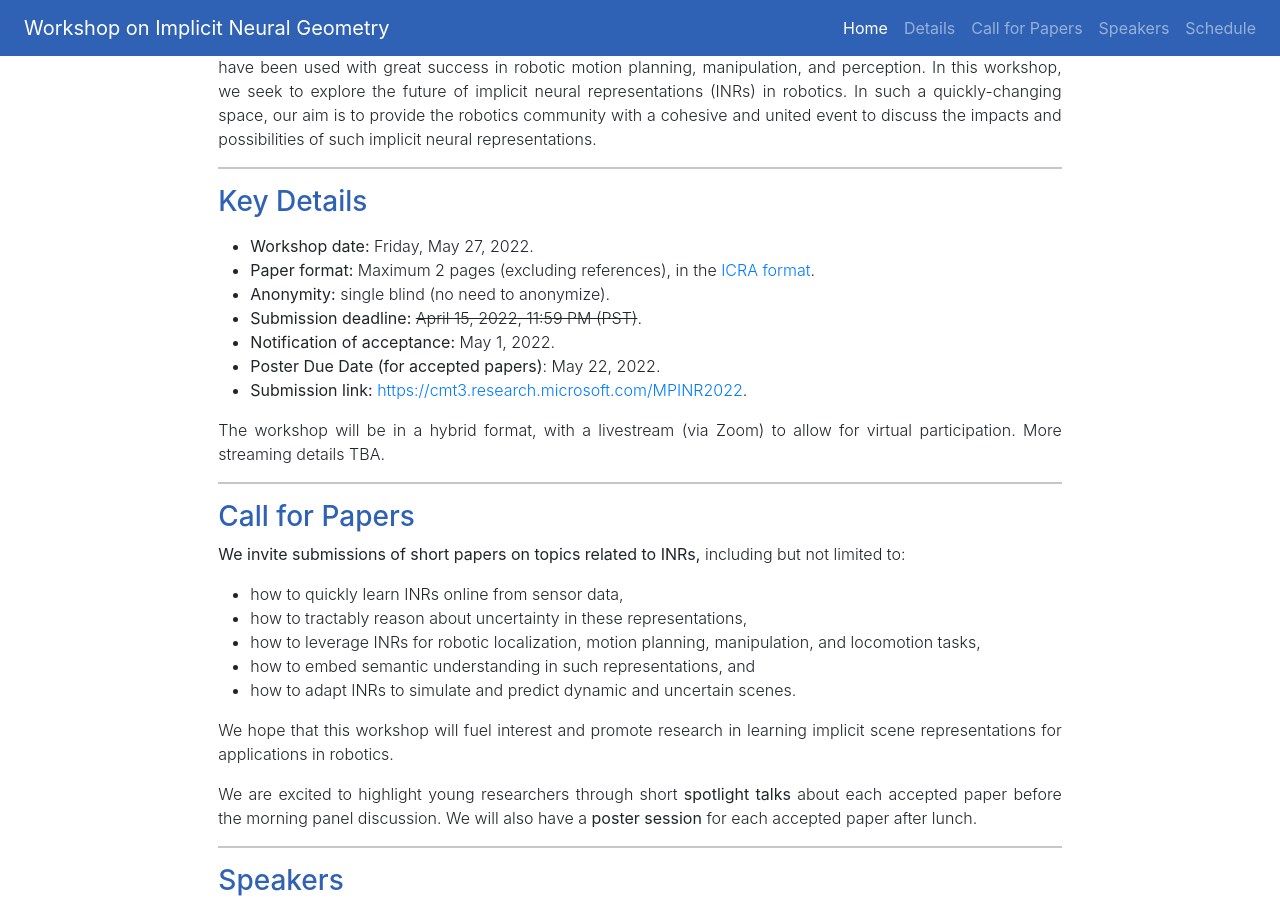
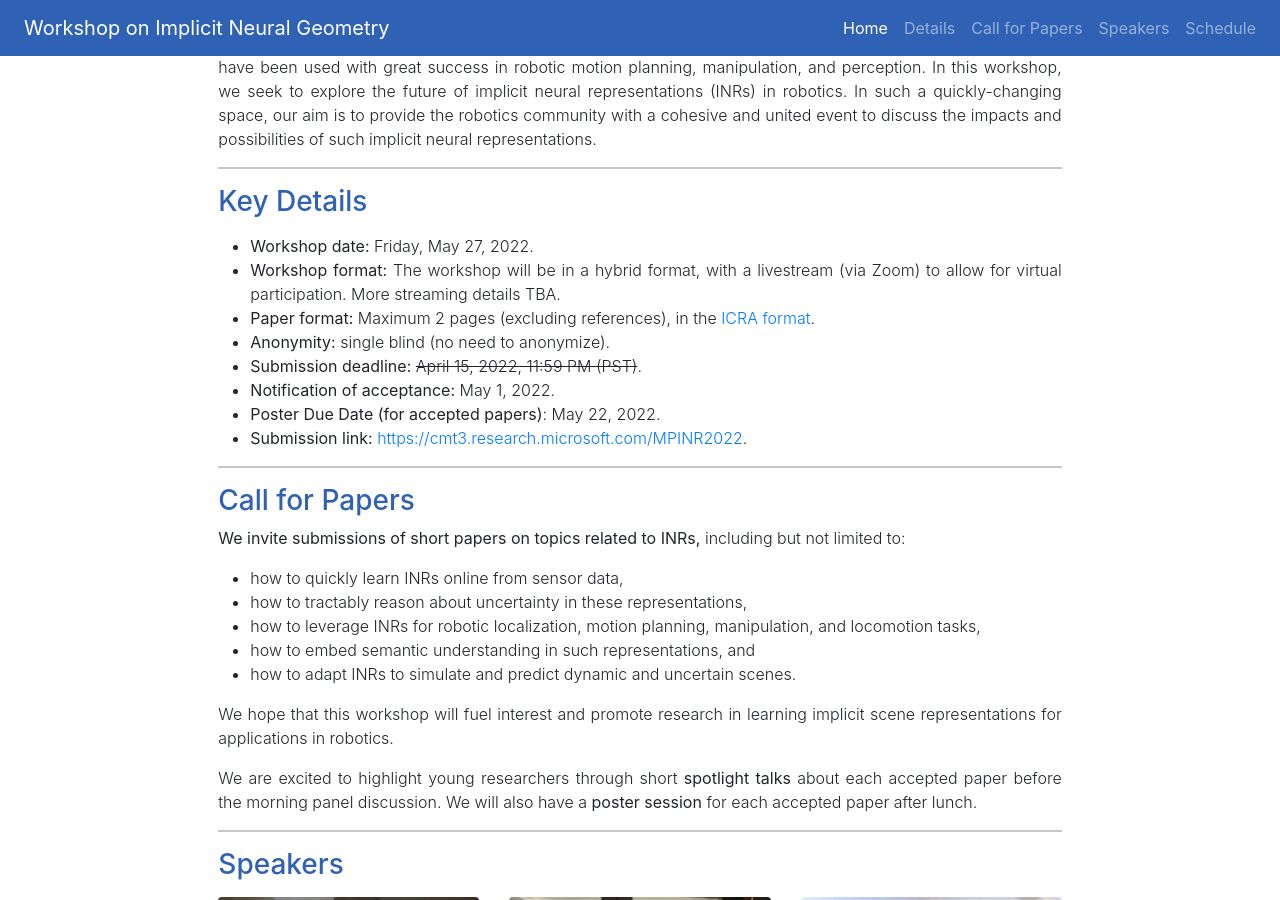
Before and after one commit to neural-implicit-workshop/neural-implicit-workshop.github.io, a Jekyll site: the page built from index.markdown, in a window 1280 px wide and 900 px high, scrolled down 587 px. Built offline with Jekyll 4.4.1, drawn with Linux system fonts in a browser that asks for light colours; part of the change alters nothing that is shown.

Commit message:
updated hybrid format

```diff
--- a/index.markdown
+++ b/index.markdown
@@ -9,6 +9,7 @@ Computer vision research has recently seen impressive success in creating implic
 ### Key Details
 
 - **Workshop date:** Friday, May 27, 2022.
+- **Workshop format:** The workshop will be in a hybrid format, with a livestream (via Zoom) to allow for virtual participation. More streaming details TBA.
 - **Paper format:** Maximum 2 pages (excluding references), in the [ICRA format](http://ras.papercept.net/conferences/support/support.php).
 - **Anonymity:** single blind (no need to anonymize).
 - **Submission deadline:** ~~April 15, 2022, 11:59 PM (PST)~~.
@@ -17,7 +18,6 @@ Computer vision research has recently seen impressive success in creating implic
 - **Submission link:** [https://cmt3.research.microsoft.com/MPINR2022](https://cmt3.research.microsoft.com/MPINR2022).
 {: .my-3}
 
-The workshop will be in a hybrid format, with a livestream (via Zoom) to allow for virtual participation. More streaming details TBA.
 
 ---
 ### Call for Papers
```
